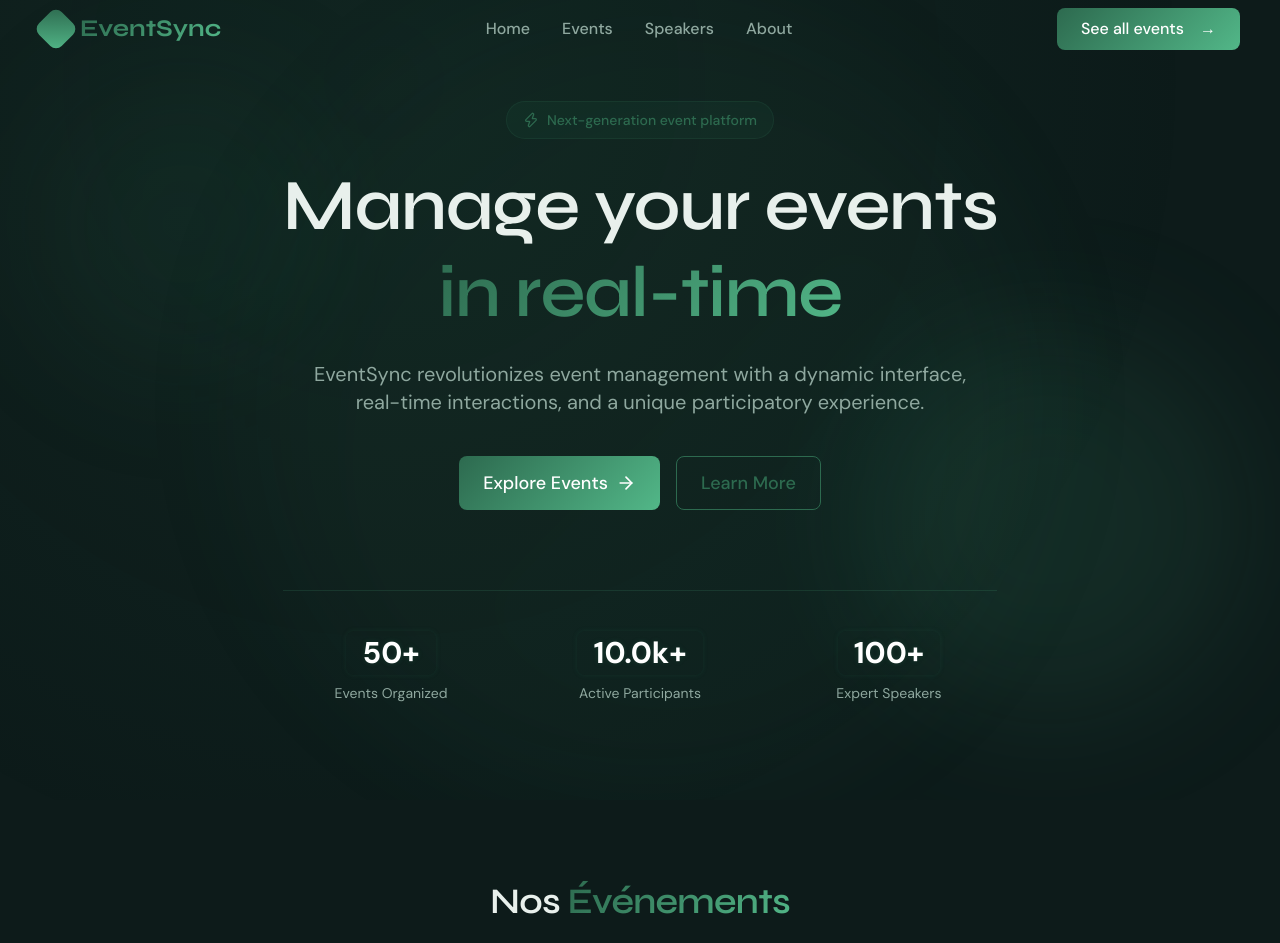
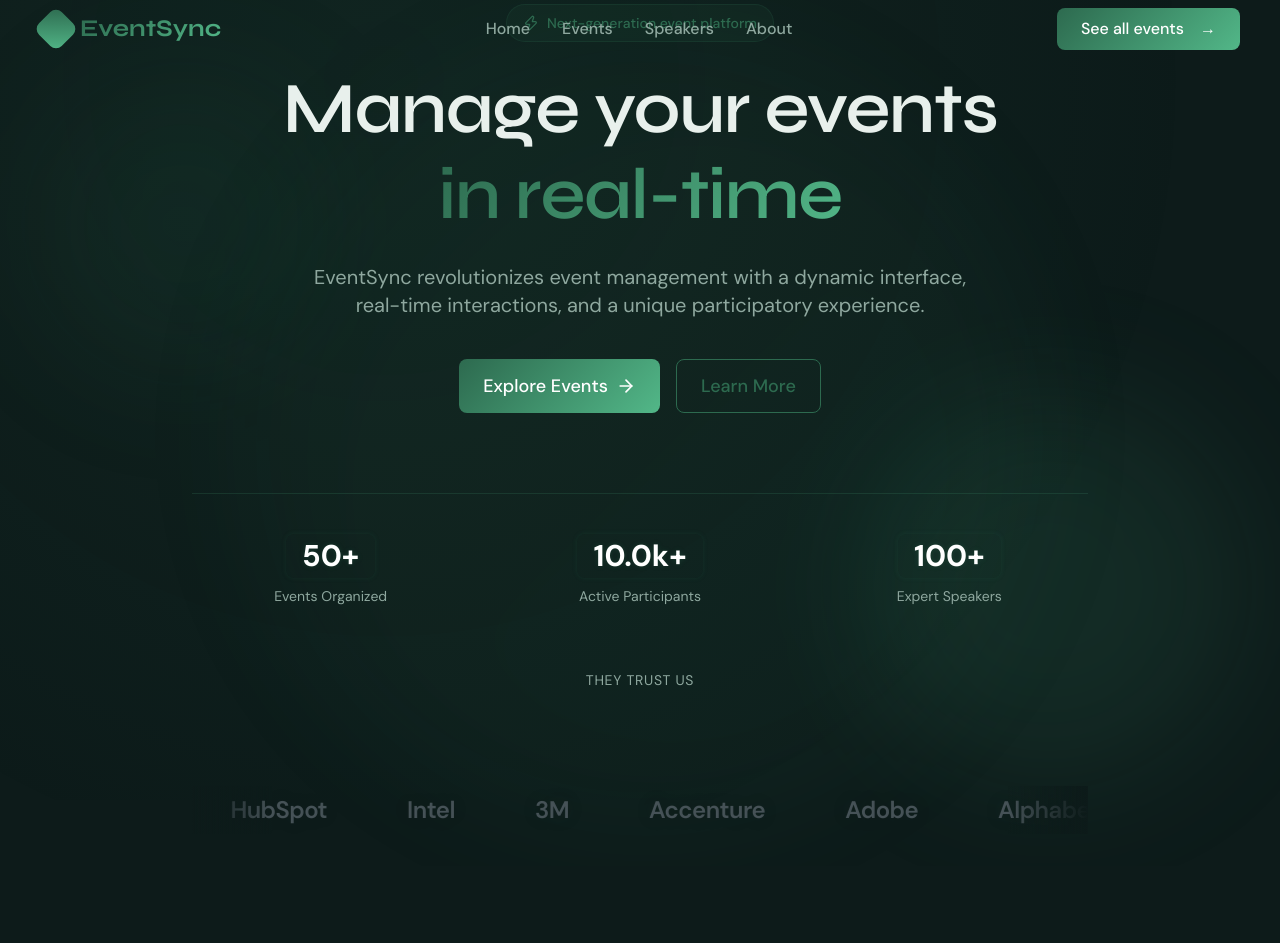
Before and after one commit to FullStack-Collective/event-sync-frontend, a Next.js app: page / in a window 1280 px wide. Shown: the top 943 px of the page. Built offline with nearby package versions, Linux system fonts and the light colour scheme.

Commit message:
feat(public-hero-section): use PartnerCarousel in hero-section

```diff
--- a/src/components/home/sections/HeroSection.tsx
+++ b/src/components/home/sections/HeroSection.tsx
@@ -4,6 +4,7 @@ import Link from "next/link";
 import { useEffect, useRef } from "react";
 import { ArrowRight, Calendar, Users, Zap } from "lucide-react";
 import { GlowAnimatedCounter } from "@/components/ui/GlowAnimatedCounter";
+import { PartnerCarousel } from "@/components/ui/PartnerCarousel";
 
 export function HeroSection() {
   const heroRef = useRef<HTMLElement>(null);
@@ -91,6 +92,14 @@ export function HeroSection() {
               <div className="text-text-muted text-sm mt-2">Expert Speakers</div>
             </div>
           </div>
+
+          {/* Carrousel des partenaires - AJOUTE ICI */}
+          <div className="mt-16 animate-fade-up animation-delay-500">
+            <p className="text-text-muted text-sm uppercase tracking-wider mb-6">
+              They trust us
+            </p>
+            <PartnerCarousel />
+          </div>
         </div>
       </div>
     </section>
--- a/src/components/ui/PartnerCarousel.tsx
+++ b/src/components/ui/PartnerCarousel.tsx
@@ -1,30 +1,29 @@
-// src/components/ui/PartnerCarousel.tsx
 "use client";
 
 import { useEffect, useRef } from "react";
 
 const partners = [
-  { name: "Hewlett Packard", color: "#0096D6" },
-  { name: "HubSpot", color: "#FF7A59" },
-  { name: "Intel", color: "#0071C5" },
-  { name: "3M", color: "#E2001A" },
-  { name: "Accenture", color: "#A100FF" },
-  { name: "Adobe", color: "#FF0000" },
-  { name: "Alphabet", color: "#4285F4" },
-  { name: "Amazon", color: "#FF9900" },
-  { name: "Aramark", color: "#0087DC" },
-  { name: "AT&T", color: "#009FDF" },
-  { name: "Bitwarden", color: "#175DDC" },
-  { name: "BNP Paribas", color: "#009E60" },
-  { name: "QBOE", color: "#000000" },
-  { name: "Wayfair", color: "#C49A6C" },
-  { name: "XPO", color: "#E31C23" },
-  { name: "Johnson & Johnson", color: "#E31C23" },
-  { name: "KPMG", color: "#003399" },
-  { name: "Live Nation", color: "#E11D48" },
-  { name: "Mars", color: "#E9542A" },
-  { name: "Meta", color: "#0066FF" },
-  { name: "Microsoft", color: "#F25022" },
+  { name: "Hewlett Packard", color: "#465257" },
+  { name: "HubSpot", color: "#465257" },
+  { name: "Intel", color: "#465257" },
+  { name: "3M", color: "#465257" },
+  { name: "Accenture", color: "#465257" },
+  { name: "Adobe", color: "#465257" },
+  { name: "Alphabet", color: "#465257" },
+  { name: "Amazon", color: "#465257" },
+  { name: "Aramark", color: "#465257" },
+  { name: "AT&T", color: "#465257" },
+  { name: "Bitwarden", color: "#465257" },
+  { name: "BNP Paribas", color: "#465257" },
+  { name: "QBOE", color: "#465257" },
+  { name: "Wayfair", color: "#465257" },
+  { name: "XPO", color: "#465257" },
+  { name: "Johnson & Johnson", color: "#465257" },
+  { name: "KPMG", color: "#465257" },
+  { name: "Live Nation", color: "#465257" },
+  { name: "Mars", color: "#465257" },
+  { name: "Meta", color: "#465257" },
+  { name: "Microsoft", color: "#465257" },
 ];
 
 export function PartnerCarousel() {
```
